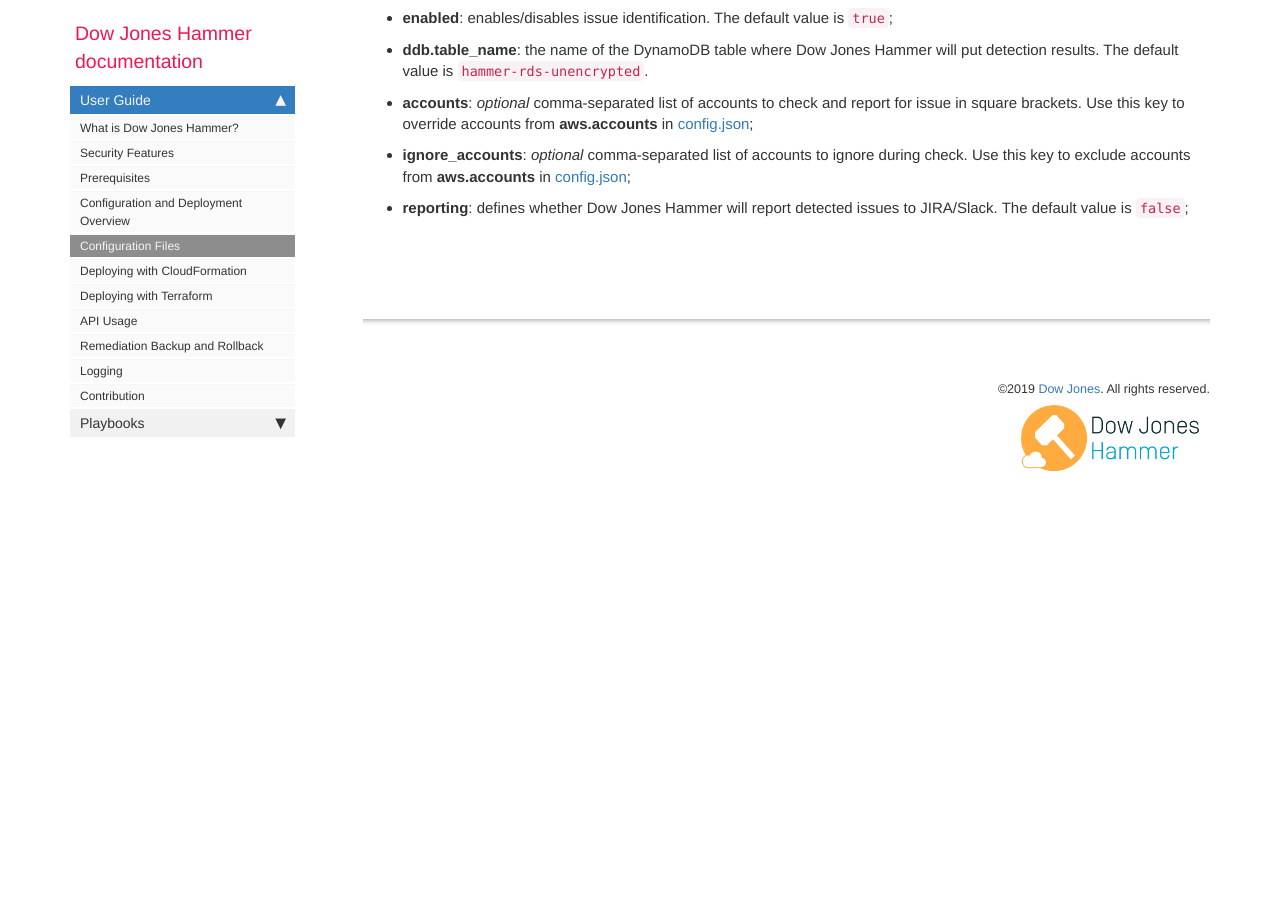
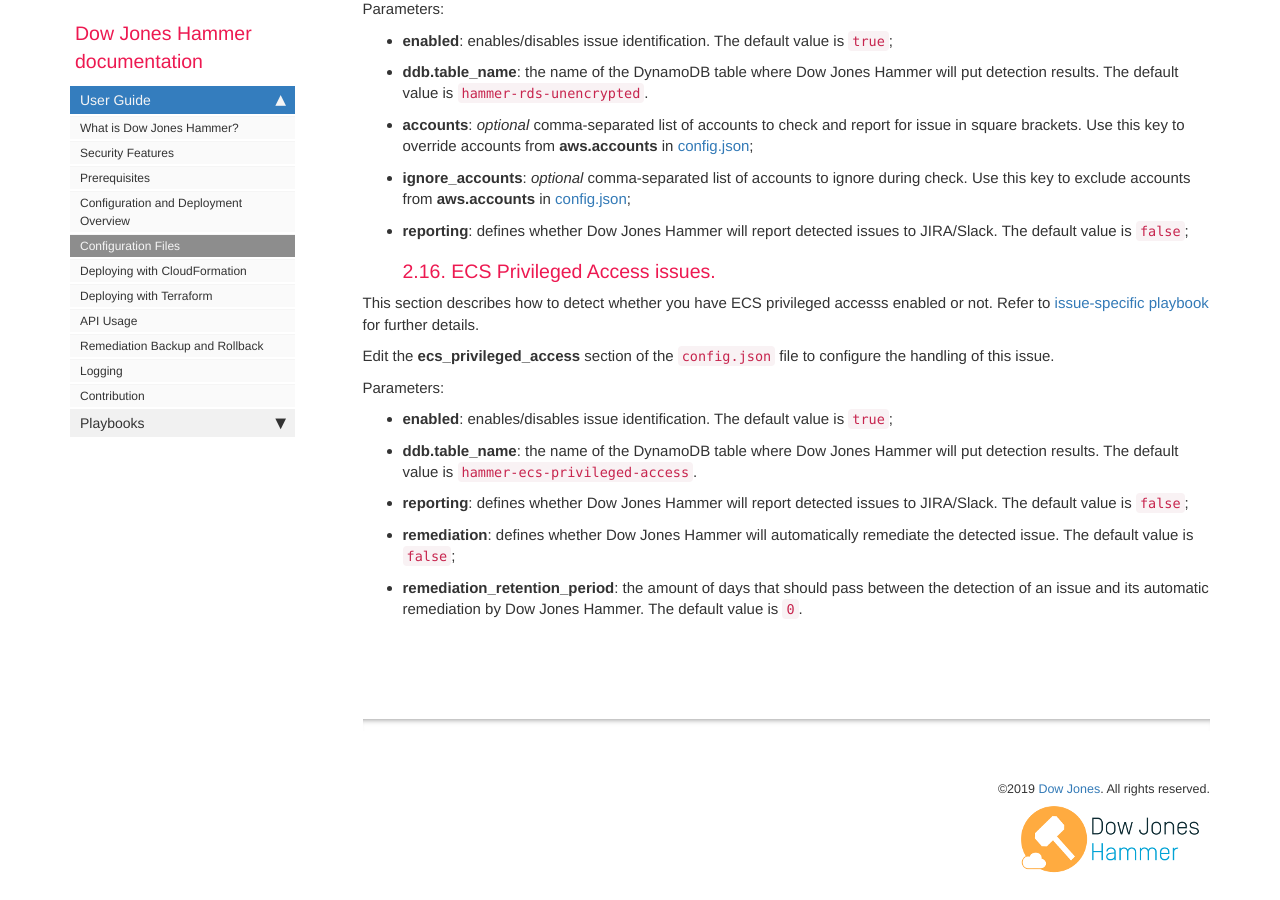
Before and after one commit to dowjones/hammer, a Jekyll site: the page built from docs/pages/editconfig.md, in a window 1280 px wide and 900 px high, scrolled down 11430 px. Built offline with Jekyll 4.4.1, drawn with Linux system fonts in a browser that asks for light colours; nearby versions of some CDN libraries; comment, search, counter and statistics services are not loaded; before the commit the page ends 11968 px from its top, so only the background shows below that; some of the changed text lies outside the part shown.

```diff
--- a/docs/_data/sidebars/mydoc_sidebar.yml
+++ b/docs/_data/sidebars/mydoc_sidebar.yml
@@ -119,3 +119,6 @@ entries:
     - title: RDS Unencrypted instances
       url: /playbook12_rds_unencryption.html
       output: web, pdf
+    - title: ECS Privileged Access
+      url: /playbook19_ecs_privileged_access.html
+      output: web, pdf
--- a/docs/pages/editconfig.md
+++ b/docs/pages/editconfig.md
@@ -387,3 +387,15 @@ Parameters:
 * **accounts**: *optional* comma-separated list of accounts to check and report for issue in square brackets. Use this key to override accounts from **aws.accounts** in [config.json](#11-master-aws-account-settings);
 * **ignore_accounts**: *optional* comma-separated list of accounts to ignore during check. Use this key to exclude accounts from **aws.accounts** in [config.json](#11-master-aws-account-settings);
 * **reporting**: defines whether Dow Jones Hammer will report detected issues to JIRA/Slack. The default value is `false`;
+### 2.16. ECS Privileged Access issues.
+
+This section describes how to detect whether you have ECS privileged accesss enabled or not. Refer to [issue-specific playbook](playbook19_ecs_privileged_access.html) for further details.
+
+Edit the **ecs_privileged_access** section of the `config.json` file to configure the handling of this issue.
+
+Parameters:
+* **enabled**: enables/disables issue identification. The default value is `true`;
+* **ddb.table_name**: the name of the DynamoDB table where Dow Jones Hammer will put detection results. The default value is `hammer-ecs-privileged-access`.
+* **reporting**: defines whether Dow Jones Hammer will report detected issues to JIRA/Slack. The default value is `false`;
+* **remediation**: defines whether Dow Jones Hammer will automatically remediate the detected issue. The default value is `false`;
+* **remediation_retention_period**: the amount of days that should pass between the detection of an issue and its automatic remediation by Dow Jones Hammer. The default value is `0`.
```
Also changed, not shown: docs/pages/deployment_cloudformation.md (+1 -0 lines), docs/pages/features.md (+1 -0 lines), docs/pages/playbook19_ecs_privileged_access.md (added, +178 -0 lines), docs/pages/remediation_backup_rollback.md (+1 -0 lines).
